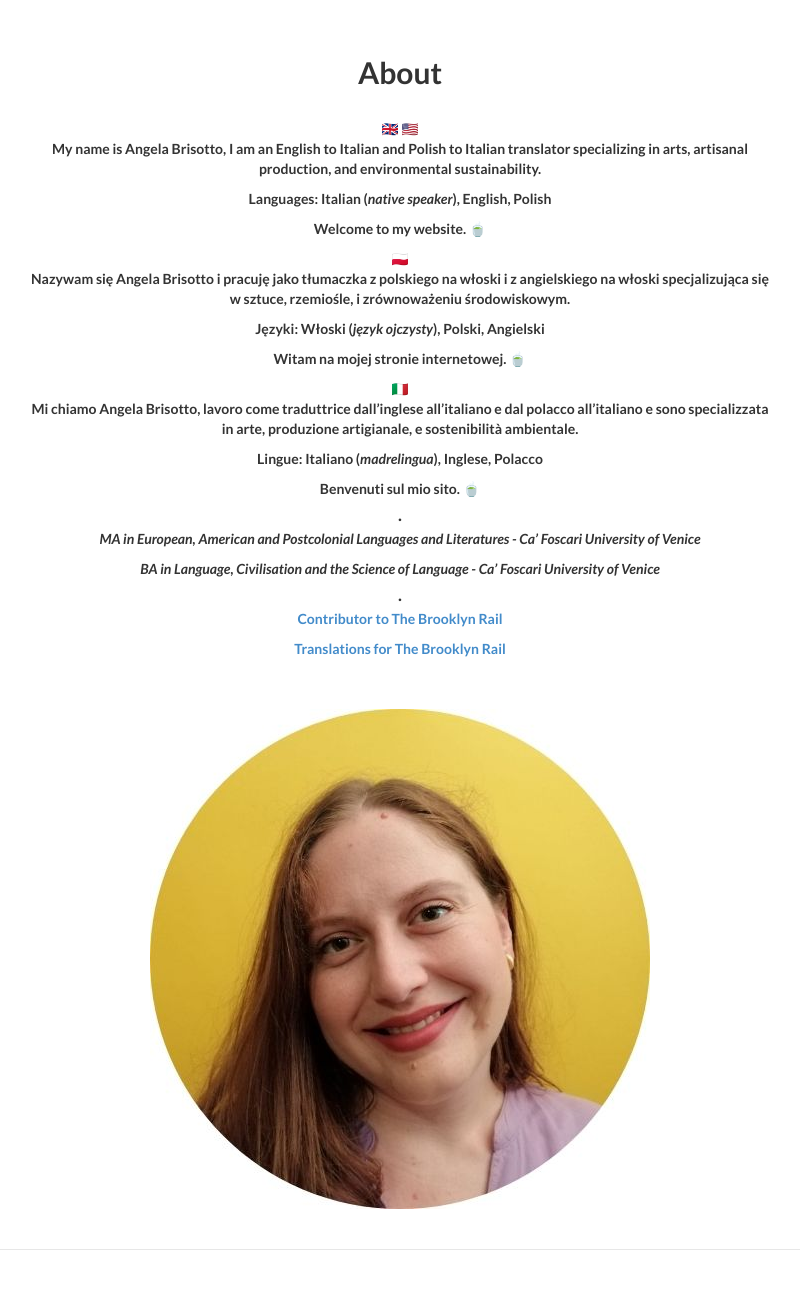
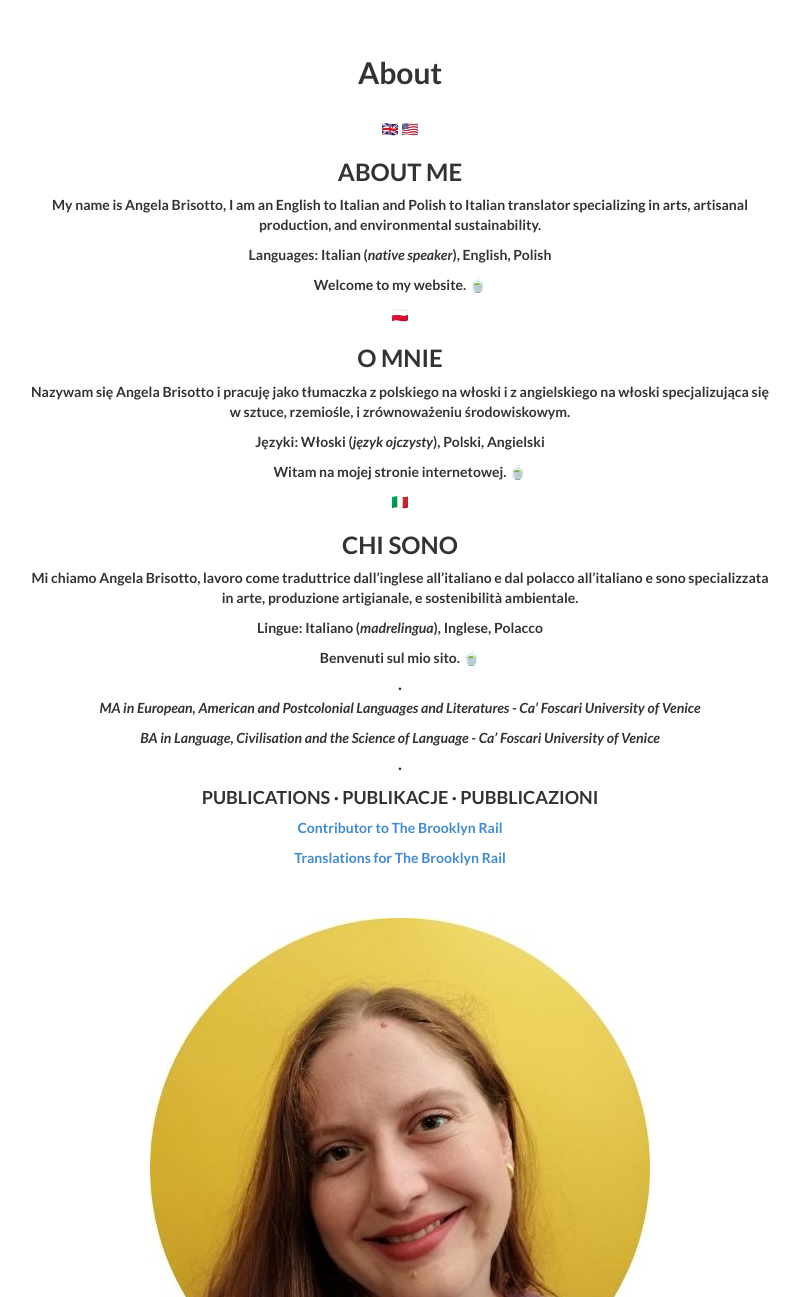
Before and after one commit to angelatiliatranslations/tiliatranslations.github.io, a Jekyll site: the page built from index.html, in a window 1280 px wide and 1400 px high, scrolled down 705 px, cut to the strip 103-1400 px from the top of the window. Shown: the whole strip, without its empty margins (240-1040 px from the left). Built offline with Jekyll 4.4.1, drawn with Linux system fonts in a browser that asks for light colours.

Commit message:
Update about.html

```diff
--- a/_includes/about.html
+++ b/_includes/about.html
@@ -5,7 +5,10 @@
               <br/><br/>
               <h2>About</h2>
               <br/>
+                <p>
                 &#127468;&#127463; &#127482;&#127480;
+                </p>
+                   <h3>ABOUT ME</h3>
                 <p>My name is Angela Brisotto, I am an English to Italian and Polish to Italian translator specializing in arts, artisanal production, and environmental sustainability.
                     </p>
                 <p>
@@ -14,7 +17,10 @@
                 <p>
                     Welcome to my website. 🍵
 </p>
+            <p>
                 &#127477;&#127473;
+                </p>
+                   <h3>O MNIE</h3>
                 <p>Nazywam się Angela Brisotto i pracuję jako tłumaczka z polskiego na włoski i z angielskiego na włoski specjalizująca się w sztuce, rzemiośle, i zrównoważeniu środowiskowym.
                     </p>
                 <p>
@@ -23,7 +29,10 @@
                 <p>
                     Witam na mojej stronie internetowej. 🍵
 </p>
+        <p>
                 &#127470;&#127481;
+            </p>
+                   <h3>CHI SONO</h3>
                 <p>Mi chiamo Angela Brisotto, lavoro come traduttrice dall’inglese all’italiano e dal polacco all’italiano e sono specializzata in arte, produzione artigianale, e sostenibilità ambientale.
                     </p>
                 <p>
@@ -40,6 +49,8 @@
 <em>BA in Language, Civilisation and the Science of Language - Ca’ Foscari University of Venice</em>
 </p>
                 ·
+
+                <h4>PUBLICATIONS · PUBLIKACJE · PUBBLICAZIONI</h4>
 <p>
                 <a href="https://brooklynrail.org/contributor/ANGELA-BRISOTTO">Contributor to The Brooklyn Rail</a>
 </p>
```
